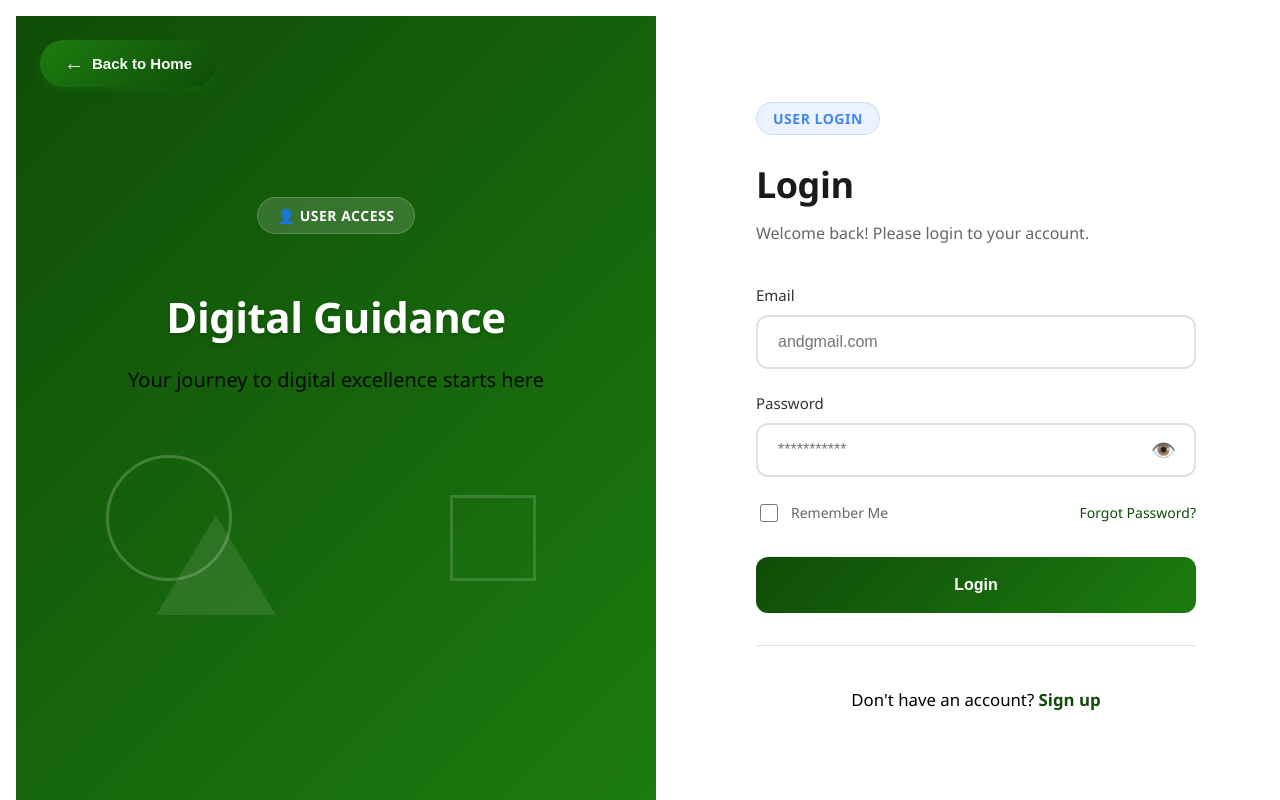
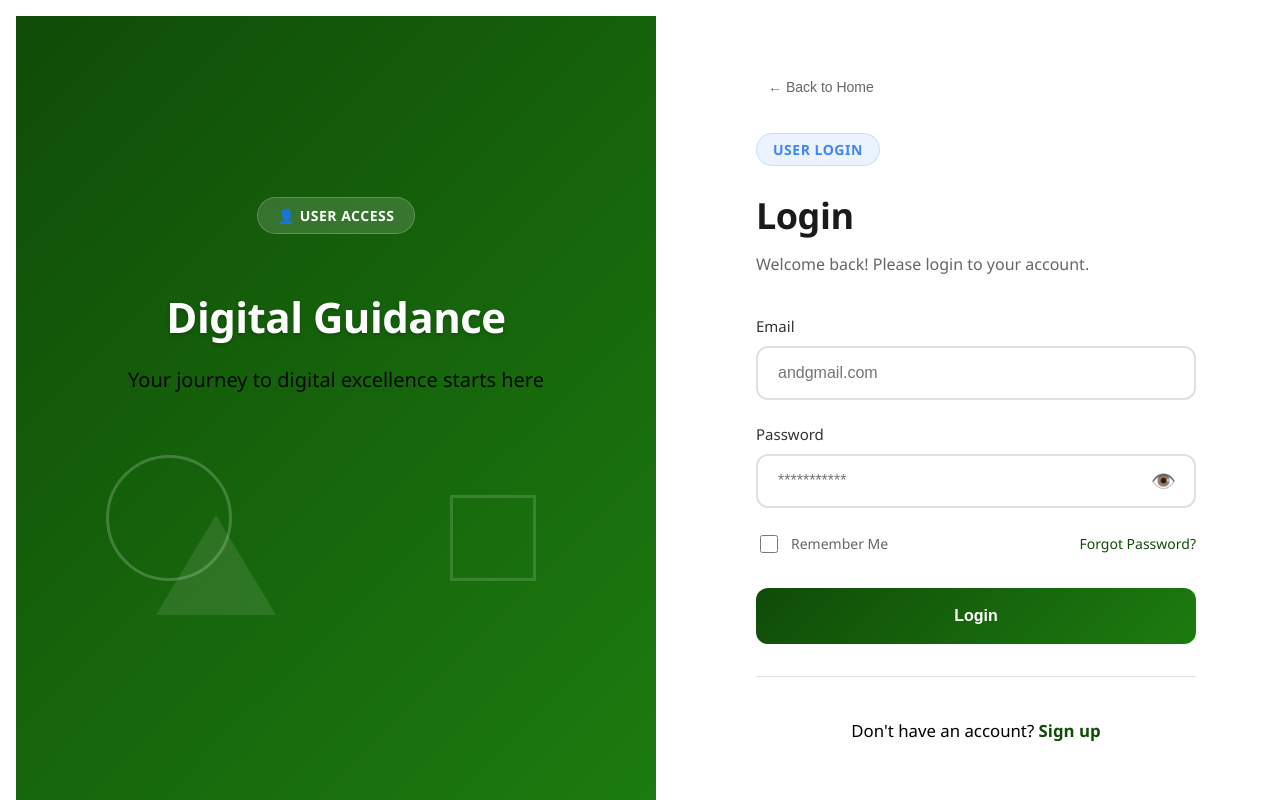
Before and after one commit to yzma-er/my-app, a React (Create React App) app: page /login in a window 1280 px wide. Built offline with nearby package versions, Linux system fonts and the light colour scheme.

Commit message:
Update LoginPage.jsx

```diff
--- a/src/pages/LoginPage.jsx
+++ b/src/pages/LoginPage.jsx
@@ -98,42 +98,18 @@ function LoginPage() {
 
       {/* Right Side - Login Form */}
       <div className="auth-right-side">
-        {/* BACK BUTTON - AT THE VERY TOP */}
-  <div style={{
-    position: 'absolute',
-    top: '40px',
-    left: '40px',
-    zIndex: 1000
-  }}>
-    <button
-      onClick={() => navigate("/")}
-      disabled={loading}
-      style={{
-        background: 'linear-gradient(135deg, #1c7c0f 0%, #0f4d08 100%)',
-        color: 'white',
-        border: 'none',
-        padding: '12px 24px',
-        borderRadius: '30px',
-        fontSize: '15px',
-        fontWeight: '600',
-        cursor: loading ? 'not-allowed' : 'pointer',
-        display: 'flex',
-        alignItems: 'center',
-        gap: '8px',
-        boxShadow: '0 4px 12px rgba(28, 124, 15, 0.3)',
-        transition: 'all 0.3s ease',
-        opacity: loading ? 0.7 : 1
-      }}
-    >
-      <span style={{ fontSize: '20px', fontWeight: 'bold' }}>←</span>
-      Back to Home
-    </button>
-  </div>
         <div className="auth-container">
           <div className="auth-content">
-
-
-
+            {/* Back Button */}
+            <div className="back-button-container">
+              <button
+                className="back-button"
+                onClick={() => navigate("/")}
+                disabled={loading}
+              >
+                ← Back to Home
+              </button>
+            </div>
 
             <div className="auth-header">
               <div className="role-indicator">
```
